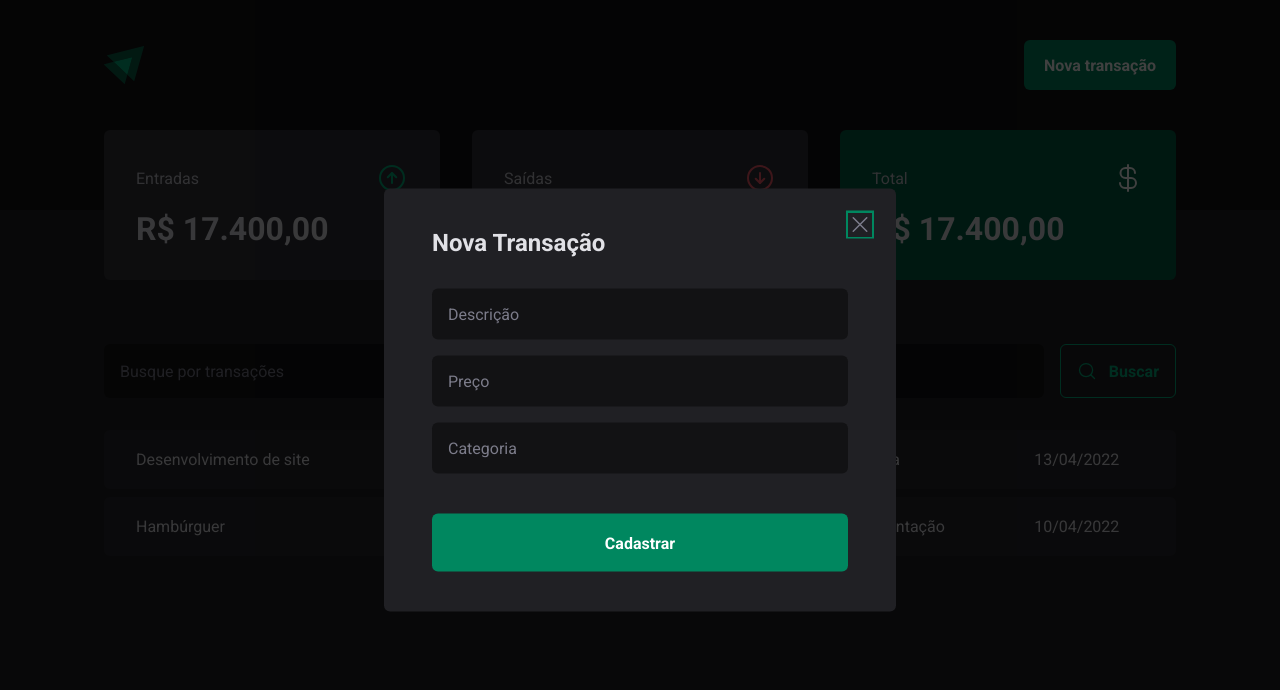
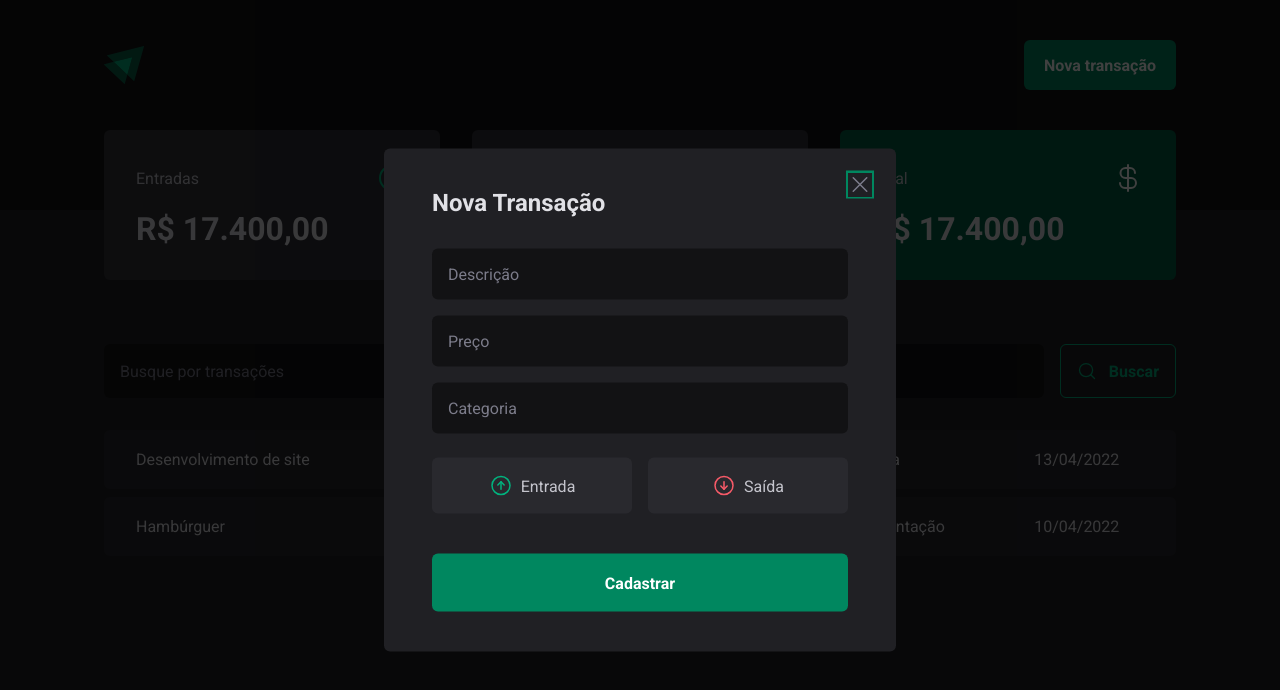
Before and after one commit to RayaneMagdalena/dt-money, a React (Vite) app: page / in a window 1280 px wide. Both pictures are taken after a click on the button "Nova transação". Shown: the top 690 px of the page. Built offline with nearby package versions, Linux system fonts and the light colour scheme.

Commit message:
Input and output buttons

```diff
--- a/src/components/NewTransactionModal/index.tsx
+++ b/src/components/NewTransactionModal/index.tsx
@@ -1,7 +1,7 @@
 import * as Dialog from '@radix-ui/react-dialog';
-import { X } from "phosphor-react";
+import { ArrowCircleDown, ArrowCircleUp, X } from "phosphor-react";
 
-import { CloseButton, Content, Overlay } from './styles';
+import { CloseButton, Content, Overlay, TransactionType, TransactionTypeButton } from './styles';
 
 export function NewTransactionModal() {
   return (
@@ -20,6 +20,19 @@
           <input type="number" placeholder="Preço" required />
           <input type="text" placeholder="Categoria" required />
 
+          <TransactionType>
+            <TransactionTypeButton variant="income">
+              <ArrowCircleUp size={24} />
+              Entrada
+            </TransactionTypeButton>
+
+            <TransactionTypeButton variant="outcome">
+              <ArrowCircleDown size={24} />
+              Saída
+            </TransactionTypeButton>
+          </TransactionType>
+
+
           <button type="submit">
             Cadastrar
           </button>
--- a/src/components/NewTransactionModal/styles.tsx
+++ b/src/components/NewTransactionModal/styles.tsx
@@ -58,6 +58,34 @@
   }
 `;
 
+export const TransactionType = styled.div`
+  display: grid;
+  grid-template-columns: repeat(2, 1fr);
+  gap: 1rem;
+  margin-top: 0.5rem;
+`;
+
+interface TransactionTypeButtonProps {
+  variant: 'income' | 'outcome';
+}
+
+export const TransactionTypeButton = styled.button<TransactionTypeButtonProps>`
+  background: ${props => props.theme["gray-700"]};
+  padding: 1rem;
+  display: flex;
+  align-items: center;
+  justify-content: center;
+  gap: 0.5rem;
+  border-radius: 6px;
+  cursor: pointer;
+  border: 0;
+  color: ${props => props.theme["gray-300"]};
+
+  svg {
+    color: ${props => props.variant === 'income' ? props.theme["green-300"] : props.theme["red-300"]};
+  }
+`;
+
 export const CloseButton = styled(Dialog.Close)`
   position: absolute;
   background: transparent;
```
